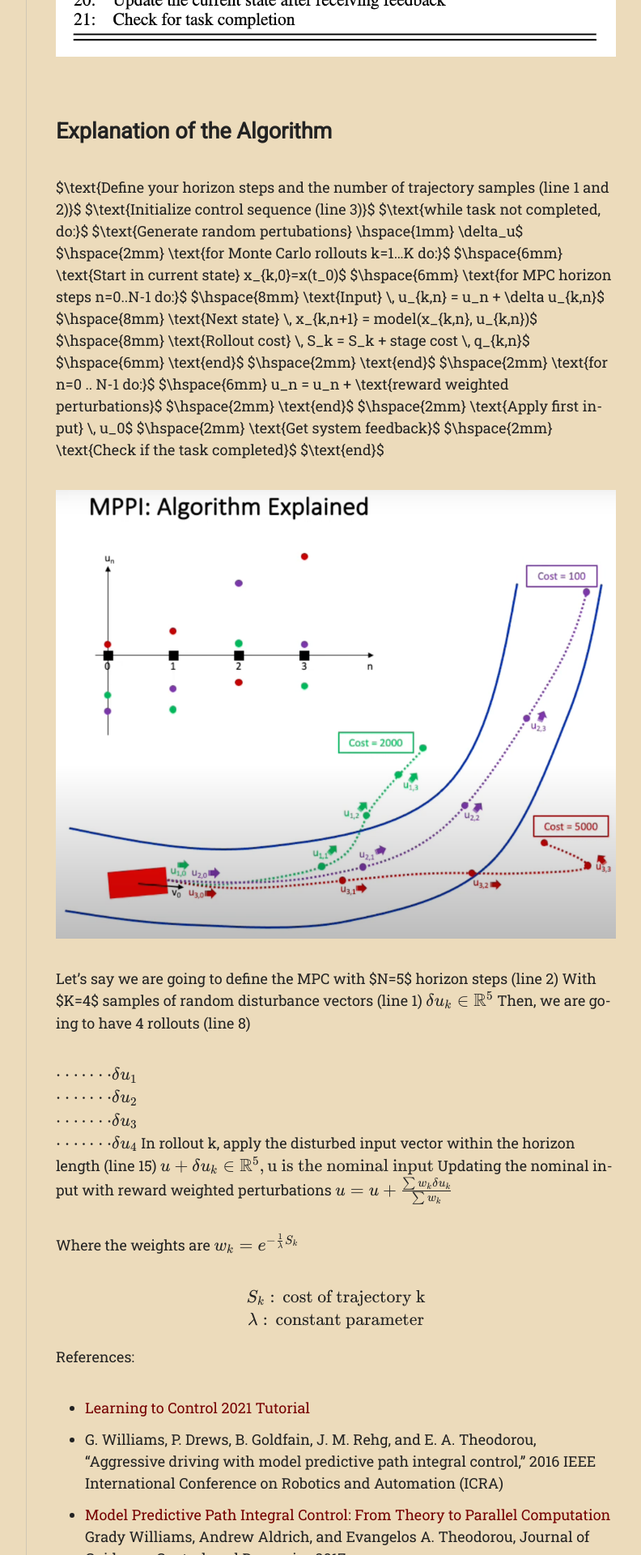
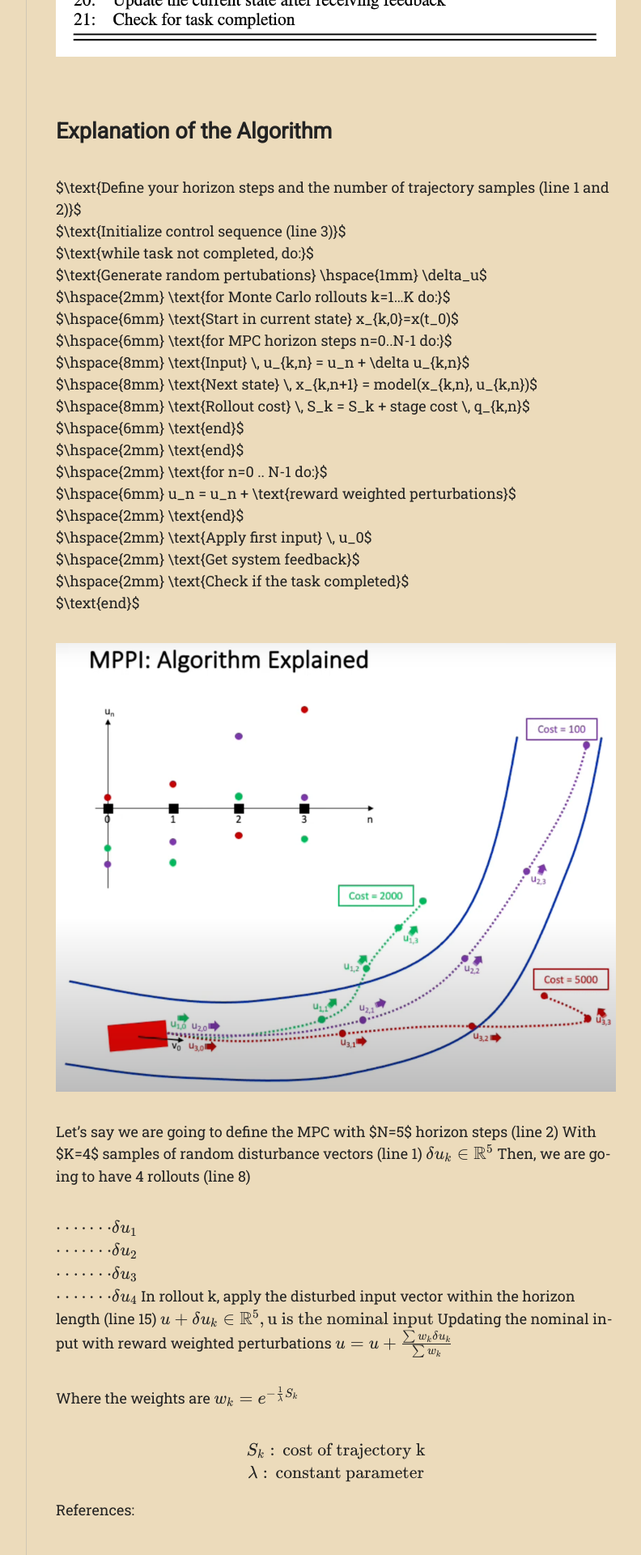
Before and after one commit to brilianputraa/brilianamiruddin.github.io, a Jekyll site: the page built from _posts/2023-08-03-mppi.md, in a window 1280 px wide. Shown: the part 2170-4090 px from the top of the page at 81% size, without its empty margins (357-1149 px from the left). Built offline with Jekyll 4.4.1, drawn with Linux system fonts in a browser that asks for light colours; nearby versions of some CDN libraries; some web fonts are replaced.

Commit message:
Update 2023-08-03-mppi.md

```diff
--- a/_posts/2023-08-03-mppi.md
+++ b/_posts/2023-08-03-mppi.md
@@ -30,24 +30,24 @@ Another efficient and better approach is to use a GPU to exploit the parallel na
 ![MPPI Algorithm](/assets/fig/MPPI.png)
 
 ## Explanation of the Algorithm
-$\text{Define your horizon steps and the number of trajectory samples (line 1 and 2)}$
-$\text{Initialize control sequence (line 3)}$
-$\text{while task not completed, do:}$
-$\text{Generate random pertubations} \hspace{1mm} \delta_u$
-$\hspace{2mm} \text{for Monte Carlo rollouts k=1...K do:}$
-$\hspace{6mm} \text{Start in current state} x_{k,0}=x(t_0)$
-$\hspace{6mm} \text{for MPC horizon steps n=0..N-1 do:}$
-$\hspace{8mm} \text{Input} \, u_{k,n} = u_n + \delta u_{k,n}$
-$\hspace{8mm} \text{Next state} \, x_{k,n+1} = model(x_{k,n}, u_{k,n})$
-$\hspace{8mm} \text{Rollout cost} \, S_k = S_k + stage cost  \, q_{k,n}$
-$\hspace{6mm} \text{end}$
-$\hspace{2mm} \text{end}$
-$\hspace{2mm} \text{for n=0 .. N-1 do:}$
-$\hspace{6mm} u_n = u_n + \text{reward weighted perturbations}$
-$\hspace{2mm} \text{end}$
-$\hspace{2mm} \text{Apply first input} \, u_0$
-$\hspace{2mm} \text{Get system feedback}$
-$\hspace{2mm} \text{Check if the task completed}$
+$\text{Define your horizon steps and the number of trajectory samples (line 1 and 2)}$\
+$\text{Initialize control sequence (line 3)}$ \
+$\text{while task not completed, do:}$ \
+$\text{Generate random pertubations} \hspace{1mm} \delta_u$ \
+$\hspace{2mm} \text{for Monte Carlo rollouts k=1...K do:}$ \
+$\hspace{6mm} \text{Start in current state} x_{k,0}=x(t_0)$ \
+$\hspace{6mm} \text{for MPC horizon steps n=0..N-1 do:}$ \
+$\hspace{8mm} \text{Input} \, u_{k,n} = u_n + \delta u_{k,n}$ \
+$\hspace{8mm} \text{Next state} \, x_{k,n+1} = model(x_{k,n}, u_{k,n})$ \
+$\hspace{8mm} \text{Rollout cost} \, S_k = S_k + stage cost  \, q_{k,n}$ \
+$\hspace{6mm} \text{end}$ \
+$\hspace{2mm} \text{end}$ \
+$\hspace{2mm} \text{for n=0 .. N-1 do:}$ \
+$\hspace{6mm} u_n = u_n + \text{reward weighted perturbations}$ \
+$\hspace{2mm} \text{end}$ \
+$\hspace{2mm} \text{Apply first input} \, u_0$ \
+$\hspace{2mm} \text{Get system feedback}$ \
+$\hspace{2mm} \text{Check if the task completed}$ \
 $\text{end}$
 
 ![MPPI](/assets/fig/MPPI2.png)
```
